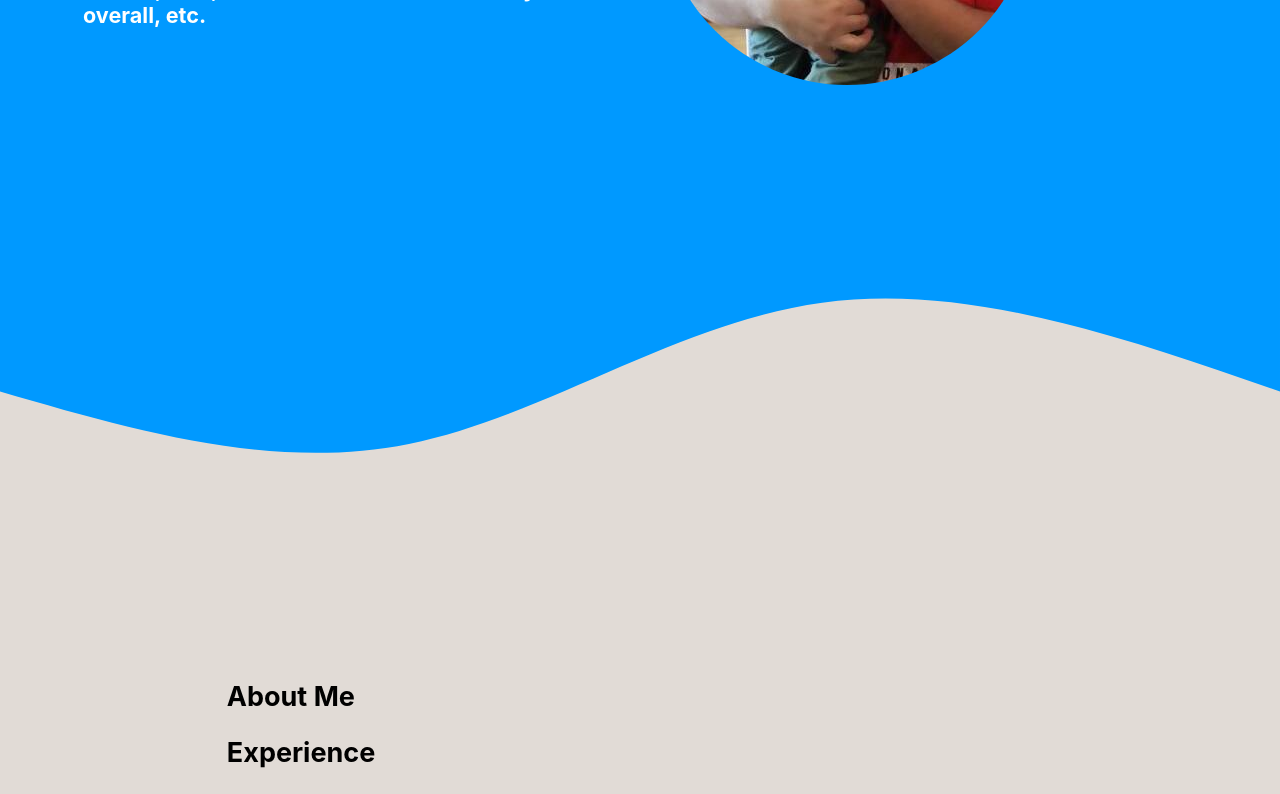
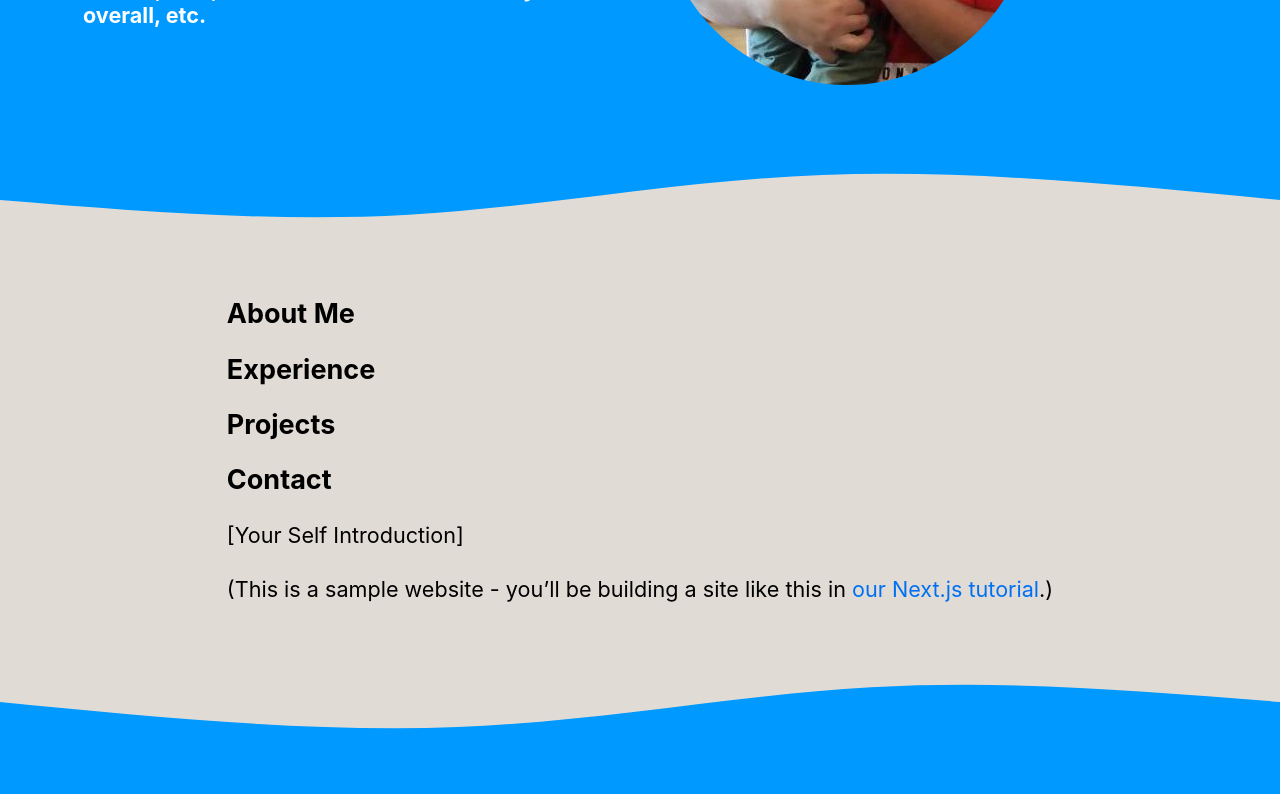
Before and after one commit to FidelVe/fidel.engineer, a Next.js app: page / in a window 1280 px wide. Shown: the part 440-1234 px from the top of the page. Built offline with nearby package versions, Linux system fonts and the light colour scheme.

Commit message:
refactoring

```diff
--- a/components/layout.js
+++ b/components/layout.js
@@ -47,12 +47,16 @@ export default function Layout({ children, home }) {
       </header>
       <main className={styles.main}>
         <div className={styles.mainTop}>
-          <img className={styles.waveTop} src={waveImg} alt="wave background" />
+          <img
+            className={`${styles.wave} ${styles.waveTop}`}
+            src={waveImg}
+            alt="wave background"
+          />
         </div>
         <div className={styles.mainCenter}>{children}</div>
         <div className={styles.mainBottom}>
           <img
-            className={styles.waveBottom}
+            className={`${styles.wave} ${styles.waveBottom}`}
             src={waveImg}
             alt="wave background"
           />
--- a/styles/layout.module.css
+++ b/styles/layout.module.css
@@ -52,25 +52,21 @@
   align-self: center;
   text-align: justify;
   flex: 1;
-  /* background-color: #edf2fb; */
   background-color: #e1dbd6;
-  /* background-color: #fcf5c7; */
 }
-.mainTop {
-  width: 100%;
-}
-.waveTop {
+.mainTop,
+.mainBottom {
   width: 100%;
 }
 .mainCenter {
   flex: 1;
   padding: 0 20px;
 }
-.mainBottom {
+.wave {
   width: 100%;
+  max-height: 200px;
 }
 .waveBottom {
-  width: 100%;
   transform: rotate(180deg);
 }
 
```
Also changed, not shown: public/images/wave-blue.svg, 1 other file (tests, documents, lock files or other folders).
